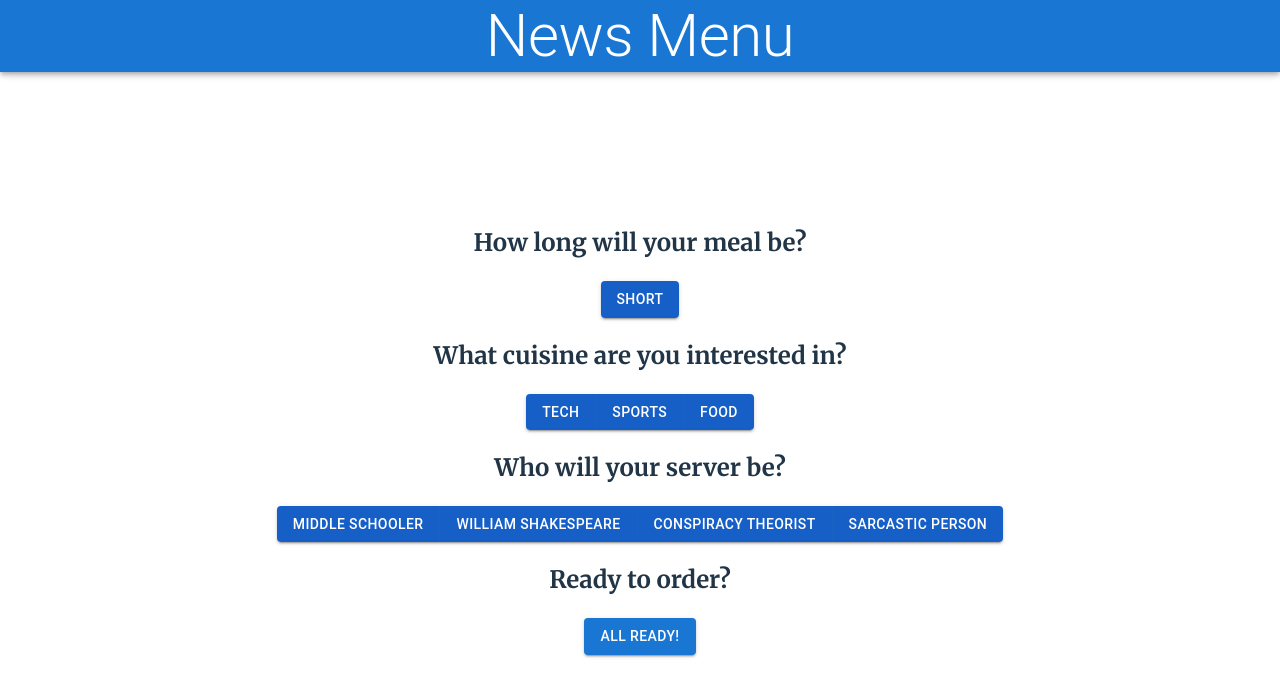
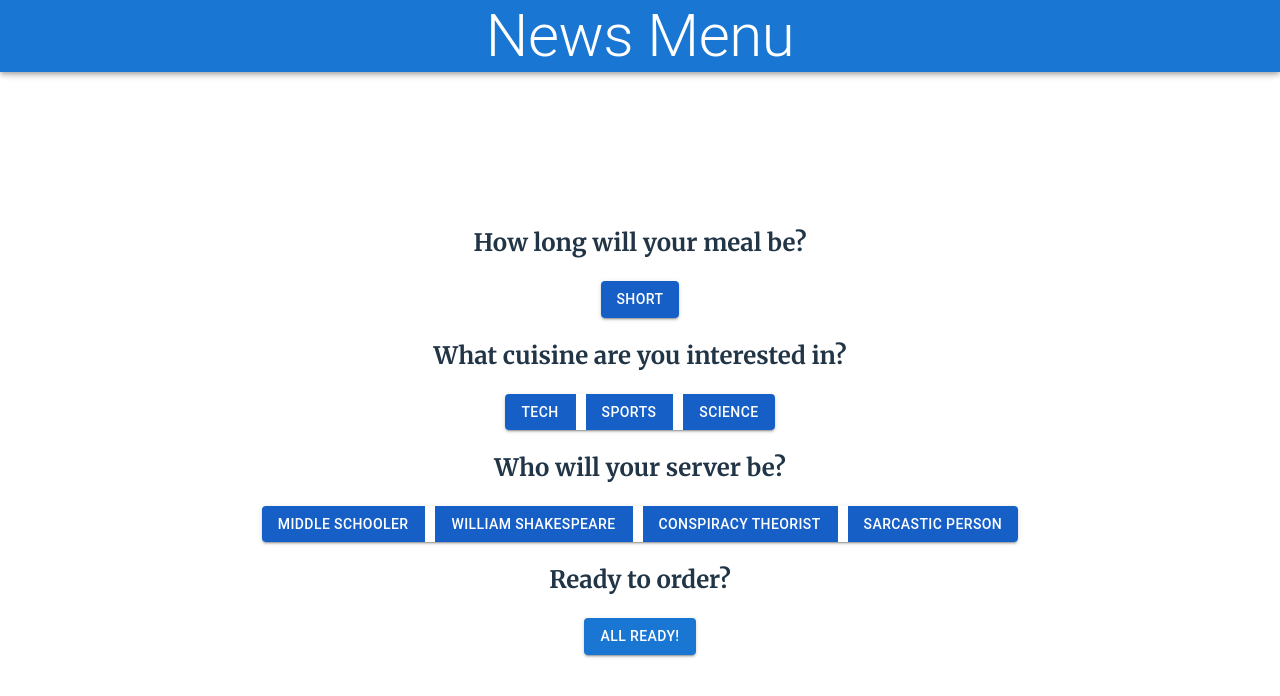
Before and after one commit to lestertai8/news-menu, a React (Vite) app in the folder frontend/news-menu/: page / in a window 1280 px wide. Shown: the top 696 px of the page. Built offline with nearby package versions, Linux system fonts and the light colour scheme.

Commit message:
added error checking and improved chatbot ui

```diff
--- a/frontend/news-menu/src/api.js
+++ b/frontend/news-menu/src/api.js
@@ -2,8 +2,9 @@ import axios from 'axios';
 
 const api = axios.create({
     // this is the url of the server
-    // baseURL: 'http://127.0.0.1:8000'
-    baseURL: 'https://news-menu.onrender.com'
+    // baseURL: 'http://127.0.0.1:8000',
+    baseURL: 'https://news-menu.onrender.com',
+    timeout: 20000,
 });
 
 // we can now use api as the endpoint
--- a/frontend/news-menu/src/components/StartPage/StartPage.jsx
+++ b/frontend/news-menu/src/components/StartPage/StartPage.jsx
@@ -45,11 +45,13 @@ function StartPage() {
     }
 
     const [buttonLoading, setButtonLoading] = useState(false);
+    const [serverError, setServerError] = useState("");
 
     useEffect(() => {
         // once something renders, we can switch back from the loading button
         if (articles.length > 0) {
             setButtonLoading(false);
+            setServerError("");
         }
     }, [articles]);
 
@@ -65,10 +67,16 @@ function StartPage() {
                 setButtonLoading(true);
                 setArticles([]);
                 const res = await api.post("/articles", {category: topic, time: time, persona: persona});
-                setArticles(res.data.news);
-                setTime(0);
-                setTopic("");
-                setPersona("");
+                if (res.data.news.length === 0) {
+                    setServerError("Could not find any articles for your selection. Try again.");
+                    setButtonLoading(false);
+                }
+                else {
+                    setArticles(res.data.news);
+                    setTime(0);
+                    setTopic("");
+                    setPersona("");
+                }
                 // there's now an array of articles... we can parse each article and get the text, author, etc.
                 // https://stackoverflow.com/questions/69318193/how-to-use-map-in-react-to-create-multiple-component
 
@@ -83,6 +91,8 @@ function StartPage() {
                 // setSummary(response.data.summary);
             }
         } catch (error) {
+            setButtonLoading(false);
+            setServerError("There was an issue retrieving your articles. Try again. Request times out after 20 seconds.");
             console.error("Error getting articles:", error);
         }
     }
@@ -102,19 +112,27 @@ function StartPage() {
                 }}>3 minutes</Button> */}
             </ButtonGroup>
             <h2>What cuisine are you interested in?</h2>
-            <ButtonGroup variant="contained" aria-label="Basic button group">
+            <ButtonGroup variant="contained" aria-label="Basic button group"
+            sx={{
+                gap: "10px",
+            }}
+            >
                 <Button onClick={() => handleButtonTopic("tech")} style={{
                     backgroundColor: topic === "tech" ? "#BE5103" : "#165fc7"
                 }}>Tech</Button>
                 <Button onClick={() => handleButtonTopic("sports")} style={{
                     backgroundColor: topic === "sports" ? "#BE5103" : "#165fc7"
                 }}>Sports</Button>
-                <Button onClick={() => handleButtonTopic("food")} style={{
-                    backgroundColor: topic === "food" ? "#BE5103" : "#165fc7"
-                }}>Food</Button>
+                <Button onClick={() => handleButtonTopic("science")} style={{
+                    backgroundColor: topic === "science" ? "#BE5103" : "#165fc7"
+                }}>Science</Button>
             </ButtonGroup>
             <h2>Who will your server be?</h2>
-            <ButtonGroup variant="contained" aria-label="Basic button group">
+            <ButtonGroup variant="contained" aria-label="Basic button group"
+            sx={{
+                gap: "10px",
+            }}
+            >
                 {personas.map((person, index) => (
                     <Button key={index} onClick={() => handleButtonPersona(person)} style={{
                         backgroundColor: persona === person ? "#BE5103" : "#165fc7"
@@ -126,6 +144,7 @@ function StartPage() {
             <Button variant="contained" disabled className="loading-button">Loading...</Button> :
             <Button variant="contained" onClick={handleSubmit}>All ready!</Button>}
             {unfilledAlert && <Alert severity="error" className="alert">Please select a time, news topic, and persona.</Alert>}
+            {serverError && <Alert severity="error" className="alert">{serverError}</Alert>}
             {/* <h2>Original Text</h2>
             <h3>{text || "no text"}</h3>
             <h2>{persona || "no one selected yet"}</h2>
--- a/frontend/news-menu/src/components/Story/Story.jsx
+++ b/frontend/news-menu/src/components/Story/Story.jsx
@@ -26,6 +26,8 @@ import DialogContent from '@mui/material/DialogContent';
 import DialogActions from '@mui/material/DialogActions';
 import CloseIcon from '@mui/icons-material/Close';
 import ChatBubble from '../ChatBubble/ChatBubble.jsx';
+
+import Alert from '@mui/material/Alert';
 
 function ActionAreaCard( {
     title,
@@ -135,12 +137,18 @@ function ActionAreaCard( {
   const [chatbotChoices, setChatbotChoices] = React.useState([]);
 
   // need to pass persona from StartPage eventually
-  const [chatbotPersona, setChatbotPersona] = React.useState("Sarcastic Person");
+  const [chatbotPersona, setChatbotPersona] = React.useState("");
 
   // const [chatbotResponse, setChatbotResponse] = React.useState("");
 
+  const [fieldError, setFieldError] = React.useState(false);
+
   const handleSubmitChatbot = async () => {
     try {
+      if (!chatbotPrompt || !chatbotPersona) {
+        setFieldError(true);
+        return;
+    }
       setChatbotChoices([]);
       console.log("Prompt: ", chatbotPrompt);
       const res = await api.post("/chat", {
@@ -170,6 +178,8 @@ function ActionAreaCard( {
   React.useEffect(() => {
     async function generatePrompt() {
       try {
+        setFieldError(false);
+        setChatbotPrompt("");
         const res = await api.post("/prompt", {
           context: summary,
           chat_history: chatHistory.slice(-10).map(message => ({
@@ -287,6 +297,7 @@ function ActionAreaCard( {
         <Box
           sx={{
             width: 400,
+            minWidth: "400px",
             backgroundColor: "bisque",
             color: "black",
           }}>
@@ -314,8 +325,19 @@ function ActionAreaCard( {
                   <ChatBubble key={index} message={message.content} persona={message.persona} />
                 ))}
                 </Box>
+                {fieldError && <Alert severity="error" className="alert">Please select a persona and prompt.</Alert>}
 
-              <ButtonGroup variant="contained" aria-label="Basic button group">
+              <ButtonGroup variant="contained" aria-label="Basic button group"
+              disableElevation
+              sx={{
+                padding: "10px",
+                margin: "10px",
+                gap: "10px",
+                display: "flex",
+                justifyContent: "center",
+                flexWrap: "wrap",
+              }}
+              >
                 {personas.map((person, index) => (
                   <Button key={index} onClick={() => setChatbotPersona(person)} style={{
                     backgroundColor: chatbotPersona === person ? "#BE5103" : "#165fc7"
@@ -324,10 +346,19 @@ function ActionAreaCard( {
               </ButtonGroup>
 
               {chatbotChoices && chatbotChoices.length > 0 && (
-              <ButtonGroup variant="contained" aria-label="Basic button group">
+                <ButtonGroup variant="contained" aria-label="Basic button group"
+                disableElevation
+                sx={{
+                  padding: "10px",
+                  margin: "10px",
+                  display: "flex",
+                  justifyContent: "center",
+                }}
+                >
                 {chatbotChoices.map((choice, index) => (
                   <Button key={index} onClick={() => setChatbotPrompt(choice)} style={{
-                        backgroundColor: chatbotPrompt === choice ? "#BE5103" : "#165fc7"
+                    backgroundColor: chatbotPrompt === choice ? "#BE5103" : "#165fc7",
+                    textTransform: "none",
                   }}>{choice}</Button>
                 ))}
               </ButtonGroup>
```
Lines whose indentation alone changed are shown as unchanged.
